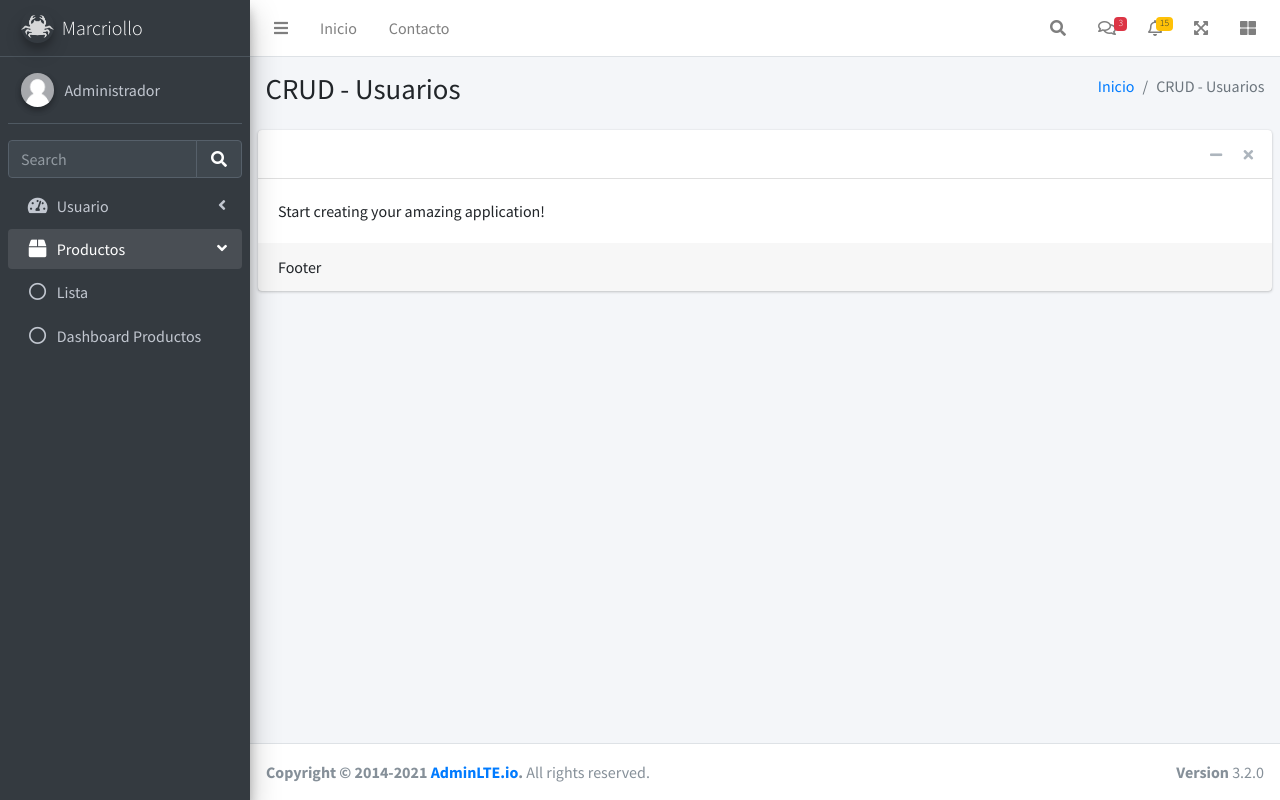
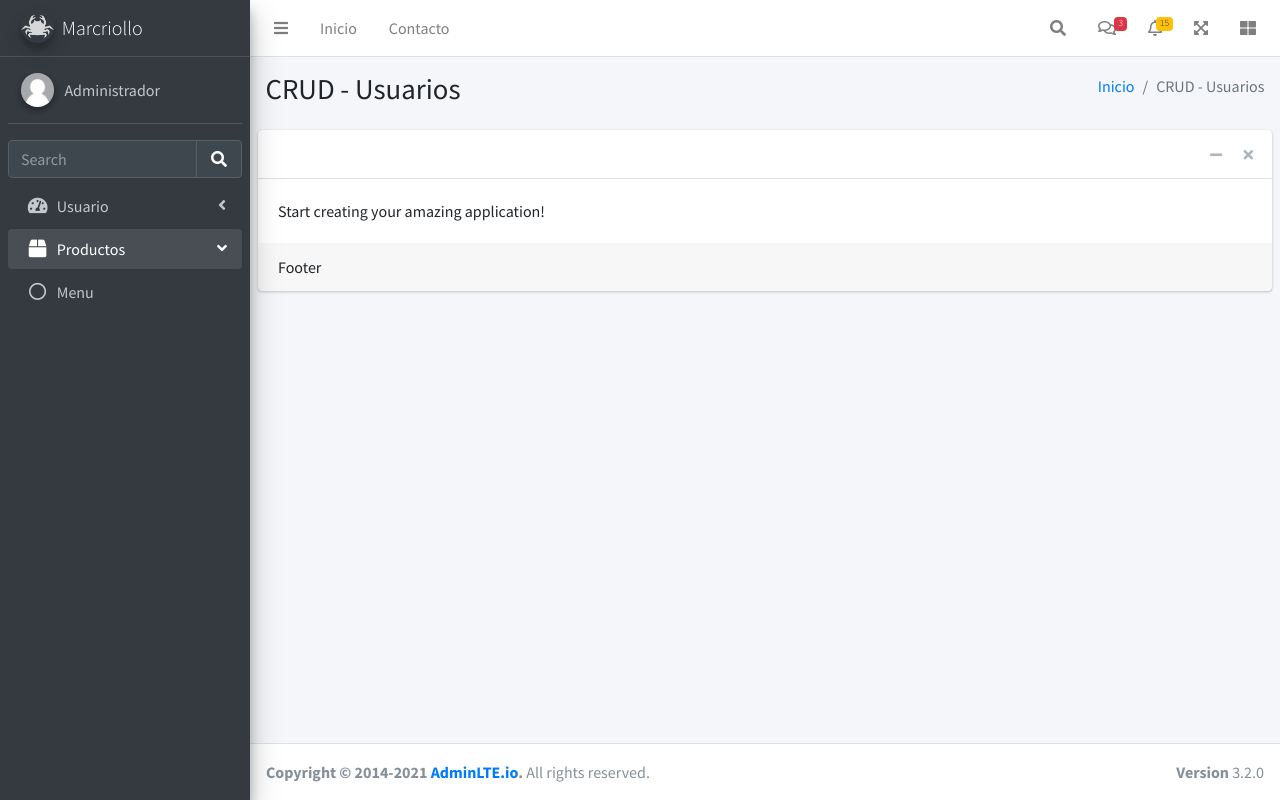
Before and after one commit to JulianCamachoCalle/MarCriollo, a PHP site: page /admin.php in a window 1280 px wide, after a click on "Productos". Run offline with PHP 8.4, Linux system fonts and the light colour scheme; some libraries are stand-ins or nearby versions.

Commit message:
Update admin.php

```diff
--- a/Pag_MarCriollo/admin.php
+++ b/Pag_MarCriollo/admin.php
@@ -207,18 +207,6 @@
                                         <p>Lista</p>
                                     </a>
                                 </li>
-                                <li class="nav-item">
-                                    <a href="Vista/plugin/index2.html" class="nav-link">
-                                        <i class="far fa-circle nav-icon"></i>
-                                        <p>Dashboard v2</p>
-                                    </a>
-                                </li>
-                                <li class="nav-item">
-                                    <a href="Vista/plugin/index3.html" class="nav-link">
-                                        <i class="far fa-circle nav-icon"></i>
-                                        <p>Dashboard v3</p>
-                                    </a>
-                                </li>
                             </ul>
                         </li>
 
@@ -235,15 +223,10 @@
                                 <li class="nav-item">
                                     <a href="#" onclick="getClick('VProductos.php')" class="nav-link">
                                         <i class="far fa-circle nav-icon"></i>
-                                        <p>Lista</p>
+                                        <p>Menu</p>
                                     </a>
                                 </li>
-                                <li class="nav-item">
-                                    <a href="Vista/plugin/productos.html" class="nav-link">
-                                        <i class="far fa-circle nav-icon"></i>
-                                        <p>Dashboard Productos</p>
-                                    </a>
-                                </li>
+
                             </ul>
                         </li>
                     </ul>
```
